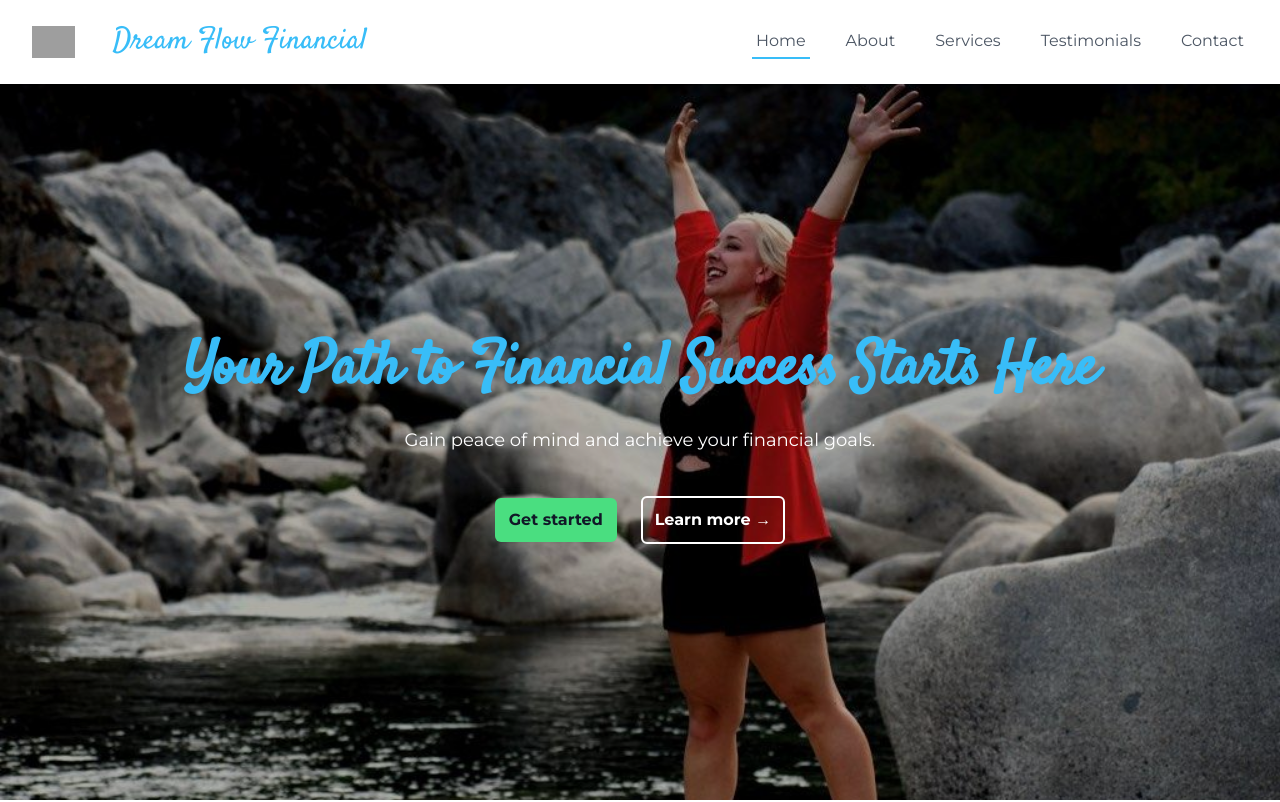
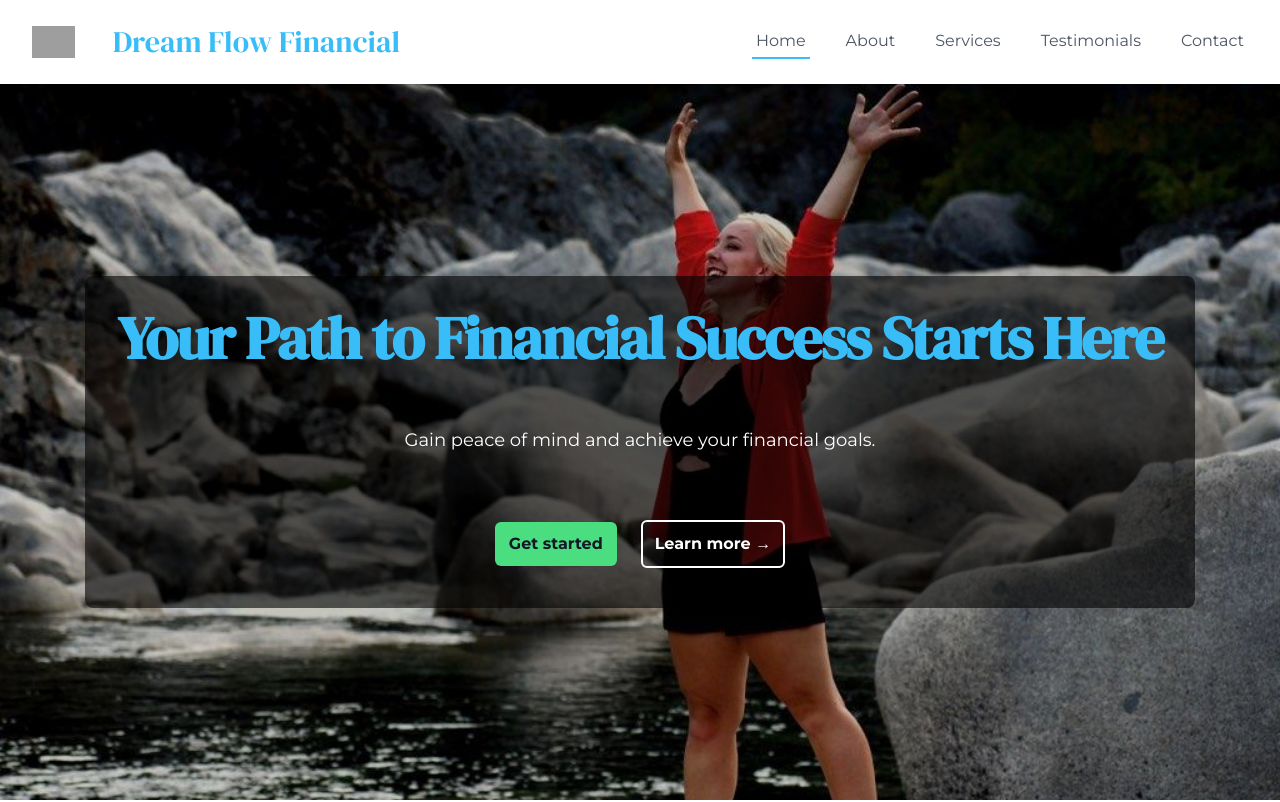
Before and after one commit to TravisAlstrand/dream_flow_financial, a React (Vite) app: page / in a window 1280 px wide. Shown: the top 802 px of the page. Built offline with nearby package versions, Linux system fonts and the light colour scheme; grey boxes are pictures that could not be loaded; a web font is replaced by a local one.

Commit message:
changed heading font

```diff
--- a/index.html
+++ b/index.html
@@ -12,7 +12,7 @@
     <link rel="preconnect" href="https://fonts.googleapis.com" />
     <link rel="preconnect" href="https://fonts.gstatic.com" crossorigin />
     <link
-      href="https://fonts.googleapis.com/css2?family=Montserrat:wght@300;400;700&family=Satisfy&display=swap"
+      href="https://fonts.googleapis.com/css2?family=Montserrat:wght@300;400;700&family=DM+Serif+Display&display=swap"
       rel="stylesheet"
     />
     <link rel="stylesheet" href="https://rsms.me/inter/inter.css" />
--- a/src/components/contactform/Contact.jsx
+++ b/src/components/contactform/Contact.jsx
@@ -77,7 +77,7 @@ export default function Contact() {
         "service_3tvppwq",
         "template_zje0qa8",
         form.current,
-        "6g0rq8vN720O74Ji5"
+        "6g0rq8vN720O74Ji5",
       )
       .then(
         (result) => {
@@ -92,7 +92,7 @@ export default function Contact() {
         },
         (error) => {
           console.log(error.text);
-        }
+        },
       );
   }
 
--- a/src/components/homepage/Hero.jsx
+++ b/src/components/homepage/Hero.jsx
@@ -13,7 +13,7 @@ export default function Hero({ height }) {
       className="bg-hero-bg-sml bg-center lg:bg-left bg-cover bg-fixed"
     >
       <div
-        className="flex justify-center items-center mx-auto w-full px-4 wide:pb-24 z-10  bg-black bg-opacity-30"
+        className="flex justify-center items-center mx-auto w-full px-4 wide:pb-24 z-10  bg-black bg-opacity-20"
         ref={ref}
         style={{
           height: `${calculatedHeight}px`,
@@ -22,13 +22,13 @@ export default function Hero({ height }) {
         }}
       >
         <div className="text-center">
-          <h1 className="text-4xl px-8 font-heading font-bold tracking-tight text-primary sm:text-6xl">
+          <h1 className="text-4xl p-8 rounded-t-lg font-heading font-bold tracking-tight text-primary bg-black bg-opacity-60 sm:text-6xl">
             Your Path to Financial Success Starts Here
           </h1>
-          <p className="mt-6 text-lg leading-8 text-white">
+          <p className="p-6 text-lg leading-8 text-white bg-black bg-opacity-60">
             Gain peace of mind and achieve your financial goals.
           </p>
-          <div className="mt-10 flex items-center justify-center gap-x-6">
+          <div className="p-10 rounded-b-lg flex items-center justify-center gap-x-6 bg-black bg-opacity-60">
             <a
               href="#contact"
               className="rounded-md bg-secondary px-3.5 py-2.5 font-semibold text-ltrGray-dark shadow-sm hover:bg-secondary-light focus-visible:outline focus-visible:outline-2 focus-visible:outline-offset-2 focus-visible:outline-primary transition-colors duration-300"
--- a/tailwind.config.js
+++ b/tailwind.config.js
@@ -44,7 +44,7 @@ export default withMT({
       },
     },
     fontFamily: {
-      heading: ["Satisfy", "cursive"],
+      heading: ["DM Serif Display", "cursive"],
       standard: ["Montserrat", "sans-serif"],
     },
     plugins: [
```
